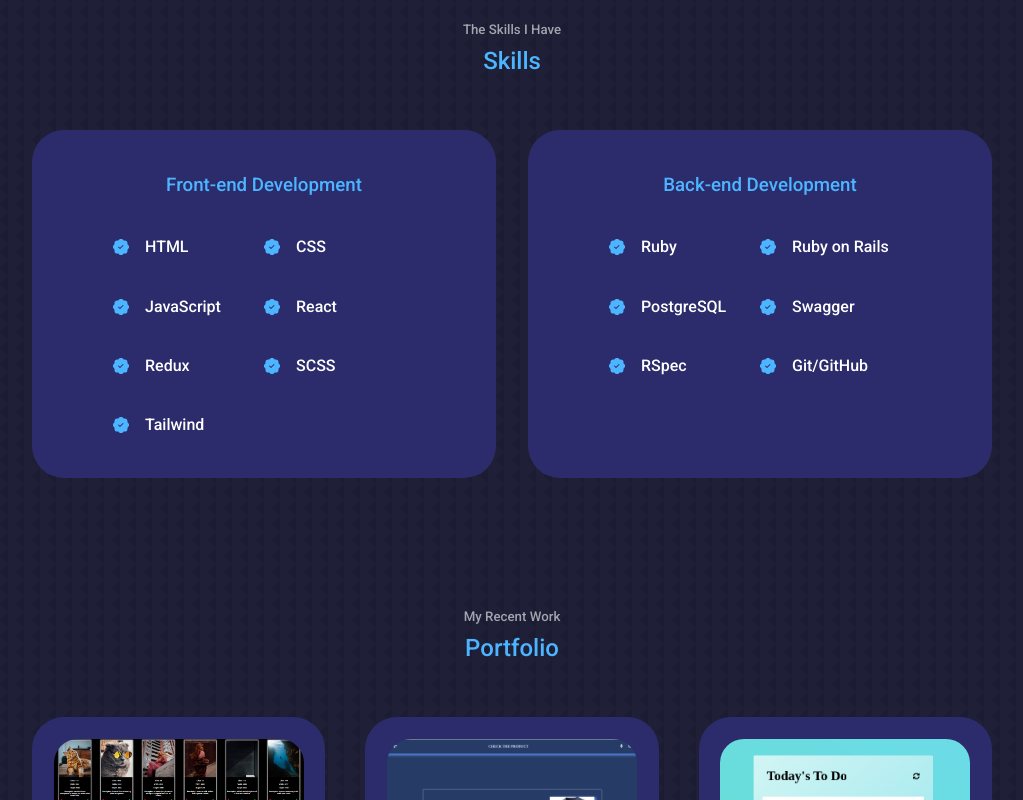
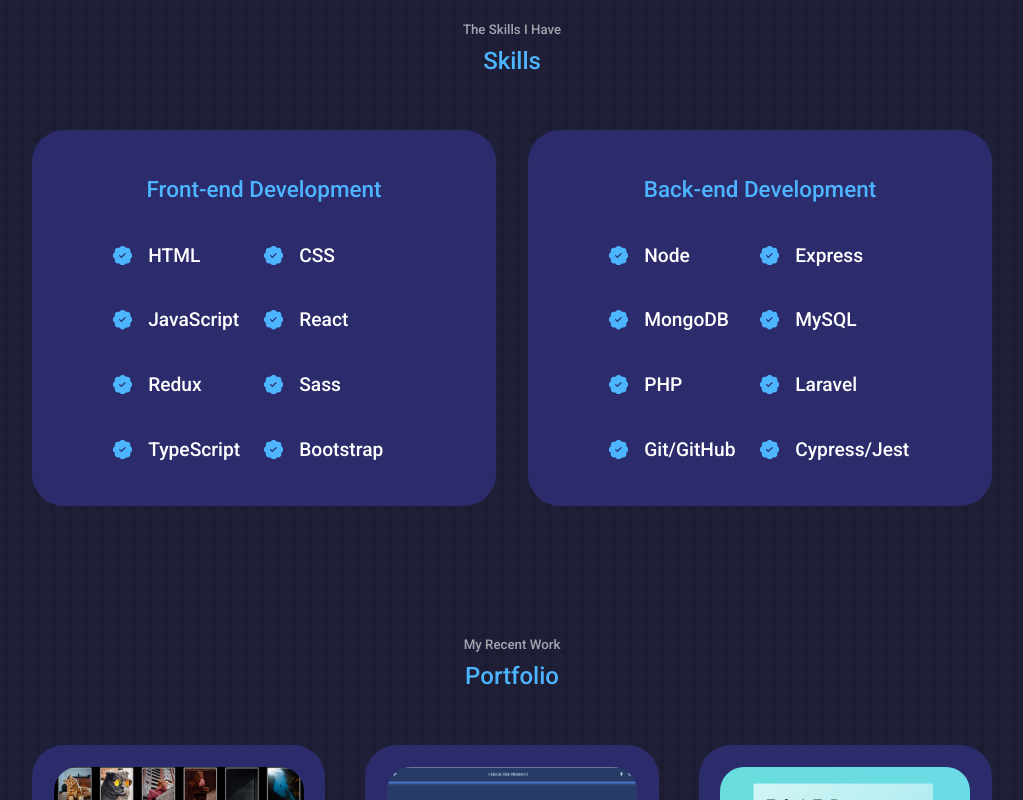
Before and after one commit to Damiansebastians/Damiansebastians_PORTFOLIO, a React (Create React App) app: page / in a window 1280 px wide. Shown: the part 1180-1980 px from the top of the page, without its empty margins (128-1151 px from the left). Built offline with nearby package versions, Linux system fonts and the light colour scheme.

Commit message:
skills OK

```diff
--- a/src/components/contact/Contact.jsx
+++ b/src/components/contact/Contact.jsx
@@ -40,8 +40,8 @@ const Contact = () => {
           <article className="contact__option">
             <MdOutlineEmail className="contact__option-icon" />
             <h4>Email</h4>
-            <h5>mekomerikomg@gmail.com</h5>
-            <a href="mailto:mekomerikomg@gmail.com">Send a message</a>
+            <h5>damiansebastians@gmail.com</h5>
+            <a href="mailto:damiansebastians@gmail.com">Send a message</a>
           </article>
         </div>
         <form ref={formRef} onSubmit={handleSubmit}>
--- a/src/components/contact/contact.css
+++ b/src/components/contact/contact.css
@@ -27,18 +27,18 @@
 }
 
 .contact__option-icon {
-    font-size: 1.5rem;
+    font-size: 2rem;
     margin-bottom: 0.5rem;
 }
 
 .contact__option a {
     margin-top: 0.7rem;
     display: inline-block;
-    font-size: 0.8rem;
 }
 
 .contact__option h5 {
     color: var(--color-light);
+    font-size: 1rem;
 }
 
 .contact__option h4 {
--- a/src/components/experience/Experience.jsx
+++ b/src/components/experience/Experience.jsx
@@ -33,11 +33,16 @@ const Experience = () => {
             </article>
             <article className="experience__details">
               <BsFillPatchCheckFill className="experience__details-icon" />
-              <h4>SCSS</h4>
+              <h4>Sass</h4>
             </article>
             <article className="experience__details">
               <BsFillPatchCheckFill className="experience__details-icon" />
-              <h4>Tailwind</h4>
+              <h4>TypeScript</h4>
+            </article>
+            <article className="experience__details">
+              <BsFillPatchCheckFill className="experience__details-icon" />
+              <h4>Bootstrap</h4>
+
             </article>
           </div>
         </div>
@@ -46,27 +51,35 @@ const Experience = () => {
           <div className="experience__content">
           <article className="experience__details">
               <BsFillPatchCheckFill className="experience__details-icon" />
-              <h4>Ruby</h4>
+              <h4>Node</h4>
             </article>
             <article className="experience__details">
               <BsFillPatchCheckFill className="experience__details-icon" />
-              <h4>Ruby on Rails</h4>
+              <h4>Express</h4>
             </article>
             <article className="experience__details">
               <BsFillPatchCheckFill className="experience__details-icon" />
-              <h4>PostgreSQL</h4>
+              <h4>MongoDB</h4>
             </article>
             <article className="experience__details">
               <BsFillPatchCheckFill className="experience__details-icon" />
-              <h4>Swagger</h4>
+              <h4>MySQL</h4>
             </article>
             <article className="experience__details">
               <BsFillPatchCheckFill className="experience__details-icon" />
-              <h4>RSpec</h4>
+              <h4>PHP</h4>
+            </article>
+            <article className="experience__details">
+              <BsFillPatchCheckFill className="experience__details-icon" />
+              <h4>Laravel</h4>
             </article>
             <article className="experience__details">
               <BsFillPatchCheckFill className="experience__details-icon" />
               <h4>Git/GitHub</h4>
+            </article>
+              <article className="experience__details">
+              <BsFillPatchCheckFill className="experience__details-icon" />
+              <h4>Cypress/Jest</h4>
             </article>
           </div>
         </div>
--- a/src/components/experience/experience.css
+++ b/src/components/experience/experience.css
@@ -2,6 +2,7 @@
     display: grid;
     grid-template-columns: 1fr 1fr;
     gap: 2rem;
+    font-size: 1.2rem;
 }
 
 .experience__container > div {
--- a/src/components/footer/Footer.jsx
+++ b/src/components/footer/Footer.jsx
@@ -1,7 +1,7 @@
 import React from 'react';
 import { BsLinkedin } from 'react-icons/bs';
 import { FaGithub } from 'react-icons/fa';
-import { FaAngellist } from 'react-icons/fa'
+import { CgDesktop } from 'react-icons/cg'
 import './footer.css';
 
 const Footer = () => {
@@ -25,7 +25,7 @@ const Footer = () => {
       <div className="footer__socials">
       <a href="https://www.linkedin.com/in/damian-sebastian-silvera-collazo-/" target="_blank" rel="noreferrer" ><BsLinkedin /></a>
       <a href="https://github.com/Damiansebastians" target="_blank" rel="noreferrer" ><FaGithub /></a>
-      <a href="http://damiasebastians.es/" target="_blank" rel="noreferrer" ><FaAngellist /></a>
+      <a href="http://damiasebastians.es/" target="_blank" rel="noreferrer" ><CgDesktop /></a>
       </div>
       <div className="footer__copyright">
         <small>&copy; Damian Silvera {getYear()}. All rights reserved.</small>
--- a/src/components/header/HeaderSocials.jsx
+++ b/src/components/header/HeaderSocials.jsx
@@ -1,14 +1,14 @@
 import React from 'react';
 import { BsLinkedin } from 'react-icons/bs';
 import { FaGithub } from 'react-icons/fa';
-import { FaAngellist } from 'react-icons/fa'
+import { CgDesktop } from 'react-icons/cg'
 
 const HeaderSocials = () => {
   return (
     <div className="header__socials">
-      <a href="https://www.linkedin.com/in/meri-gogichashvili/" target="_blank" rel="noreferrer" ><BsLinkedin /></a>
-      <a href="https://github.com/Meri-MG" target="_blank" rel="noreferrer" ><FaGithub /></a>
-      <a href="https://angel.co/u/meri-gogichashvili" target="_blank" rel="noreferrer" ><FaAngellist /></a>
+      <a href="https://www.linkedin.com/in/damian-sebastian-silvera-collazo-/" target="_blank" rel="noreferrer" ><BsLinkedin /></a>
+      <a href="https://github.com/Damiansebastians" target="_blank" rel="noreferrer" ><FaGithub /></a>
+      <a href="http://damiasebastians.es/" target="_blank" rel="noreferrer" ><CgDesktop /></a>
     </div>
   )
 }
```
